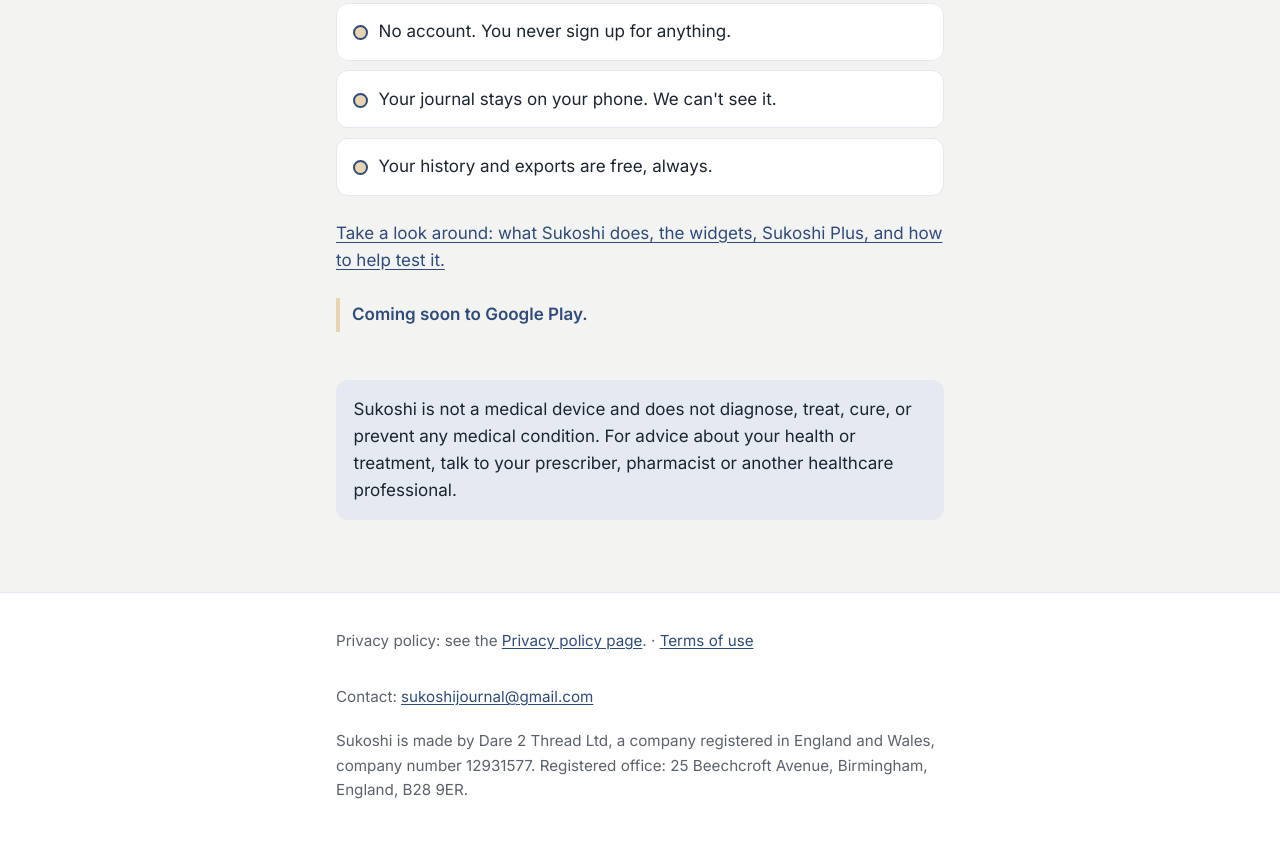
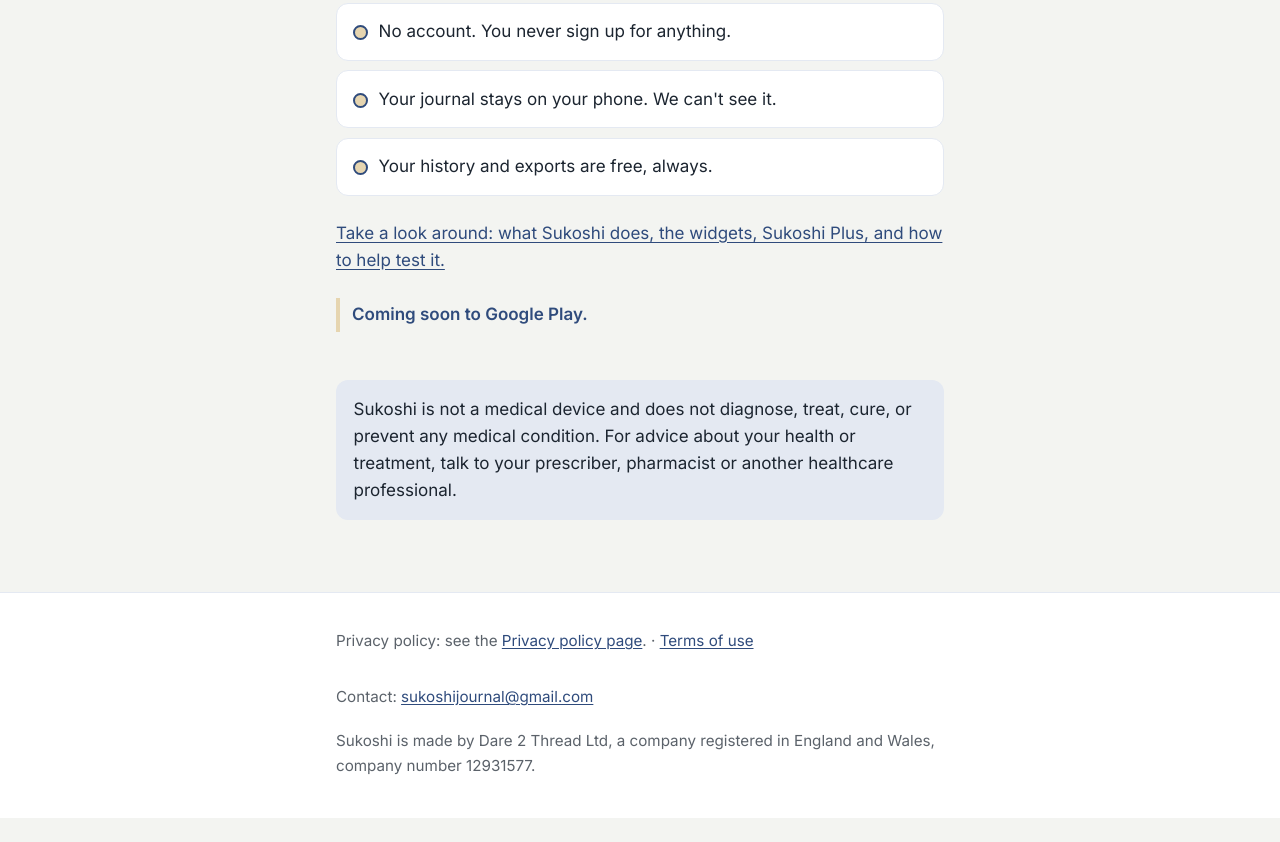
Before and after one commit to Sukoshi-Apps/sukoshi-apps.github.io, a plain HTML site: page index.html in a window 1280 px wide. Shown: the part 309-1151 px from the top of the page. After the commit the page ends 1127 px from the top, so only its background shows below. Drawn offline with Linux system fonts and the light colour scheme.

Commit message:
Home page: company address removed from the footer

```diff
--- a/index.html
+++ b/index.html
@@ -42,7 +42,7 @@
     <div class="wrap">
       <p>Privacy policy: see the <a href="privacy-policy.html">Privacy policy page</a>. · <a href="terms.html">Terms of use</a></p>
       <p>Contact: <a href="mailto:sukoshijournal@gmail.com">sukoshijournal@gmail.com</a></p>
-      <p>Sukoshi is made by Dare 2 Thread Ltd, a company registered in England and Wales, company number 12931577. Registered office: 25 Beechcroft Avenue, Birmingham, England, B28 9ER.</p>
+      <p>Sukoshi is made by Dare 2 Thread Ltd, a company registered in England and Wales, company number 12931577.</p>
     </div>
   </footer>
 </body>
```
